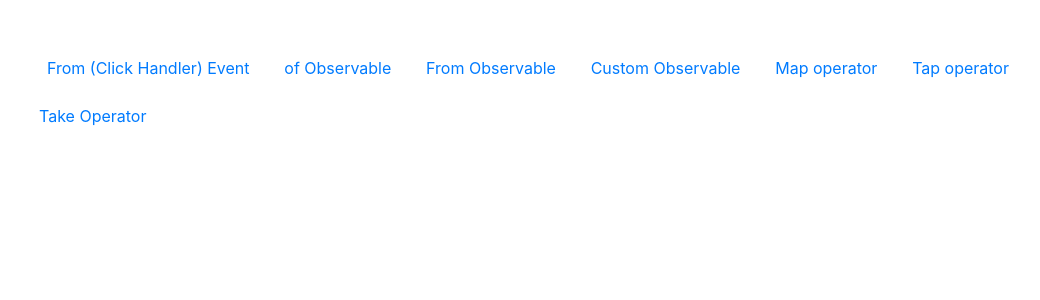
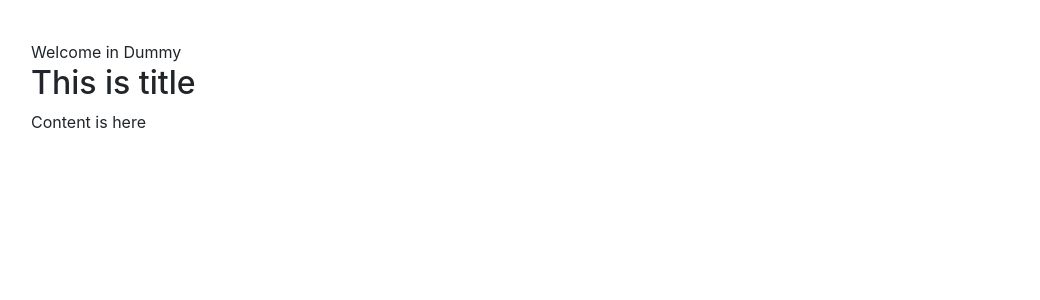
Before and after one commit to ReubenRahul/react-rxjs, a React (Create React App) app: page /lists in a window 1280 px wide. Shown: the top 300 px of the page, without its empty margins (112-1152 px from the left). Built offline with nearby package versions, Linux system fonts and the light colour scheme.

Commit message:
feature(hoc): hoc component

```diff
--- a/src/App.js
+++ b/src/App.js
@@ -10,6 +10,7 @@ import CustomObservableComponent from './customObservable/custom-observable.comp
 import MapOperatorComponent from './MapOperator/MapOperator.component';
 import TapOperatorComponent from './TapOperator/TapOperator.component';
 import TakeComponent from './TakeComponent/TakeComponent';
+import ListComponent from './Hoc/List/List.component';
 
 class App extends React.Component
  {
@@ -25,6 +26,7 @@ class App extends React.Component
                 <li> <a className=""> <Link to="/map-operator">Map operator </Link> </a></li>
                 <li> <a className=""> <Link to="/tap-operator">Tap operator </Link> </a></li>
                 <li> <Link to="/take-operator">Take Operator </Link> </li>
+                <li> <Link to="/lists"> List </Link> </li>
               </ul>
 
           </div>
@@ -47,6 +49,7 @@ class App extends React.Component
               <Route path="/map-operator" component= {MapOperatorComponent} />
               <Route path="/tap-operator" component={TapOperatorComponent} />
               <Route path="/take-operator" component={TakeComponent} />
+              <Route path="/lists" component={ListComponent} />
               <Route render = {this.renderHome} />
            </Switch>
            </div>
--- a/src/FormEvent/FormEvent.component.js
+++ b/src/FormEvent/FormEvent.component.js
@@ -37,9 +37,9 @@ class FormEvent extends React.Component {
             <div className="card-header">
               From Event Handler on Videos
                   </div>
-              <div className="card-body">
+            <div className="card-body">
                 <button id="fromevent_handler" className="btn btn-primary btn-sm" > Click Here </button>
-              </div>
+            </div>
           </div>
         </div>
 
--- /dev/null
+++ b/src/Hoc/List/List.component.js
@@ -0,0 +1,15 @@
+import React, { PureComponent } from 'react';
+import ListHoc from '../ListHoc/ListHoc.component';
+
+class ListComponent extends PureComponent {
+    render() {
+        return (
+            <div>
+                <h2> This is title </h2>
+                <div> Content is here </div>
+            </div>
+        )
+    }
+}
+
+export default ListHoc(ListComponent);
--- /dev/null
+++ b/src/Hoc/ListHoc/ListHoc.component.js
@@ -0,0 +1,21 @@
+import React from 'react';
+const ListHoc = (Component) =>
+    class ListHocComponent extends React.Component {
+
+        constructor(props) {
+            super(props);
+            this.state =  {
+                technology: 'Dummy',
+            };
+        }
+        render() {
+            return (
+                <div className="testing">
+                    Welcome in {this.state.technology}
+                    <Component />
+                </div>
+            )
+        }
+    }
+
+    export default ListHoc;
```
Also changed, not shown: src/Hoc/Button/Button.component.js (added, +12 -0 lines), src/formComponent/form.component.js (line endings or trailing spaces).
